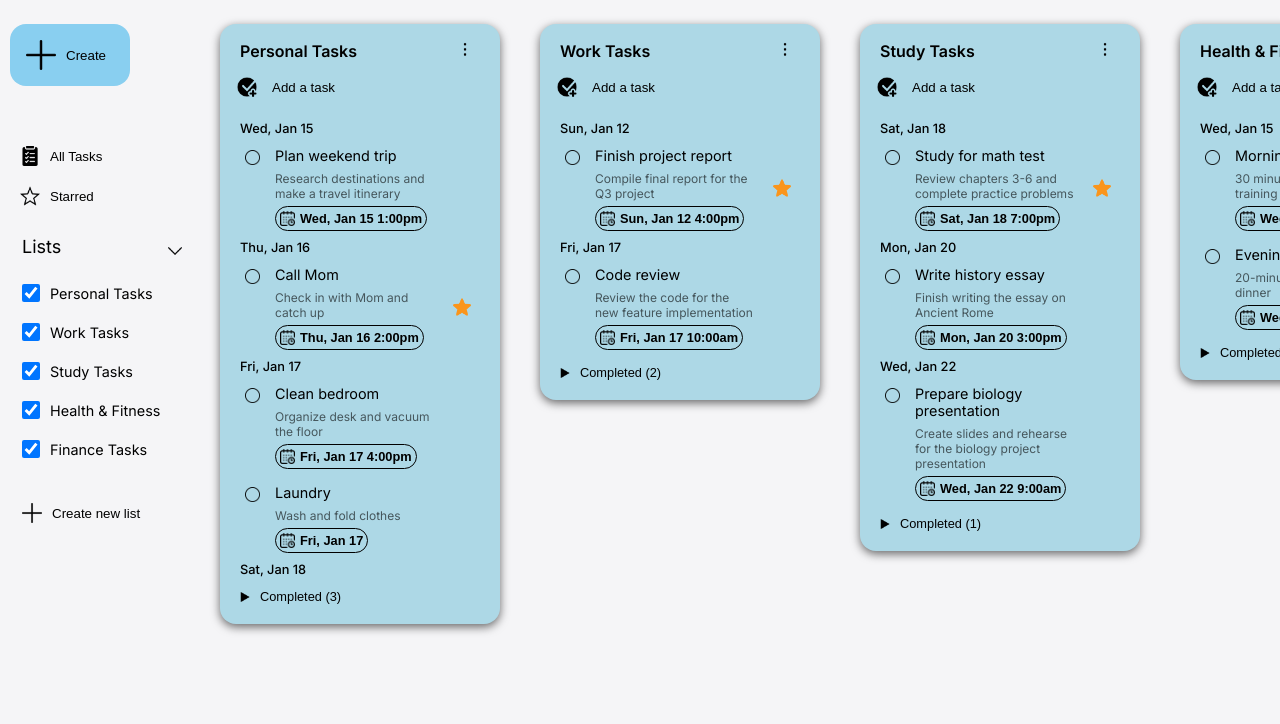
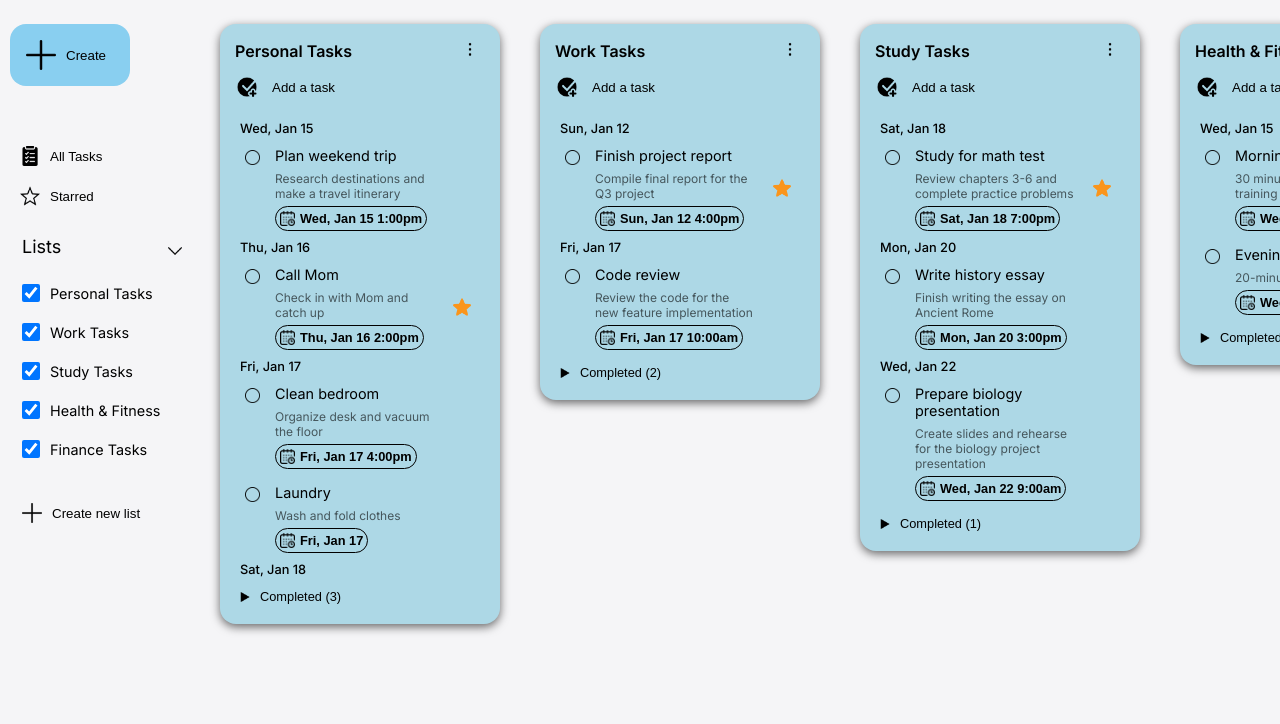
Before and after one commit to melio0504/todo-list, a website built with webpack: page index.html in a window 1280 px wide. Shown: the part 76-800 px from the top of the page. Built offline with nearby package versions, Linux system fonts and the light colour scheme.

Commit message:
Fix list container layout issue

```diff
--- a/src/styles.css
+++ b/src/styles.css
@@ -233,7 +233,7 @@
       display: grid;
       grid-template-columns: repeat(auto-fit, minmax(320px, 1fr));
       grid-auto-flow: column;
-      grid-auto-columns: 300px;
+      grid-auto-columns: 320px;
       width: 100%;
 
       &:has(.list-container:only-child) {
@@ -282,7 +282,7 @@
             display: flex;
             justify-content: space-between;
             place-items: center;
-            padding: 10px 20px 0px 20px;
+            padding: 10px 15px 0px 15px;
             font-weight: 600;
 
             #listOptions {
```
